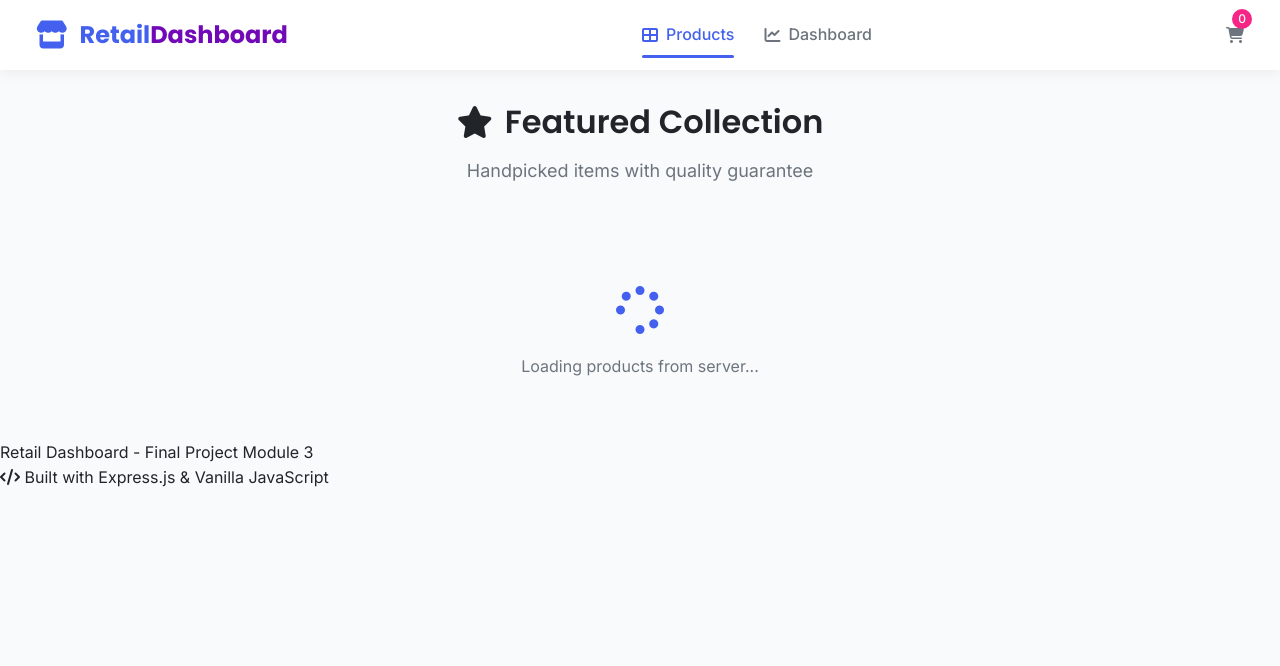
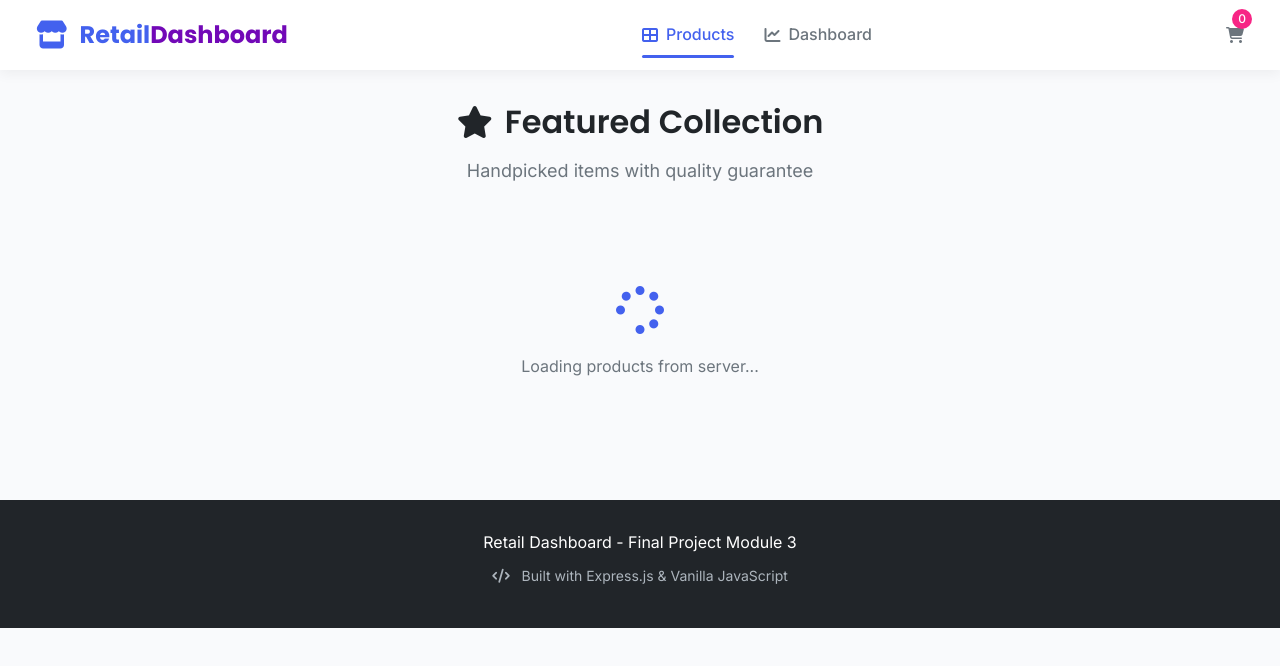
Before and after one commit to keons0101/retail-dashboard-app, a plain HTML site: page index.html in a window 1280 px wide. Drawn offline with Linux system fonts and the light colour scheme; files whose address does not match are found by name.

Commit message:
Add more styles for the footer

```diff
--- a/main.css
+++ b/main.css
@@ -349,3 +349,25 @@ h1, h2, h3, h4 {
     color: var(--gray);
     cursor: not-allowed;
 }
+
+/* FOOTER */
+.footer {
+    background-color: var(--dark);
+    color: white;
+    padding: 30px 0;
+    text-align: center;
+    margin-top: 60px;
+}
+
+.footer p {
+    margin-bottom: 10px;
+}
+
+.footer-note {
+    color: #adb5bd;
+    font-size: 14px;
+}
+
+.footer-note i {
+    margin-right: 8px;
+}
```
